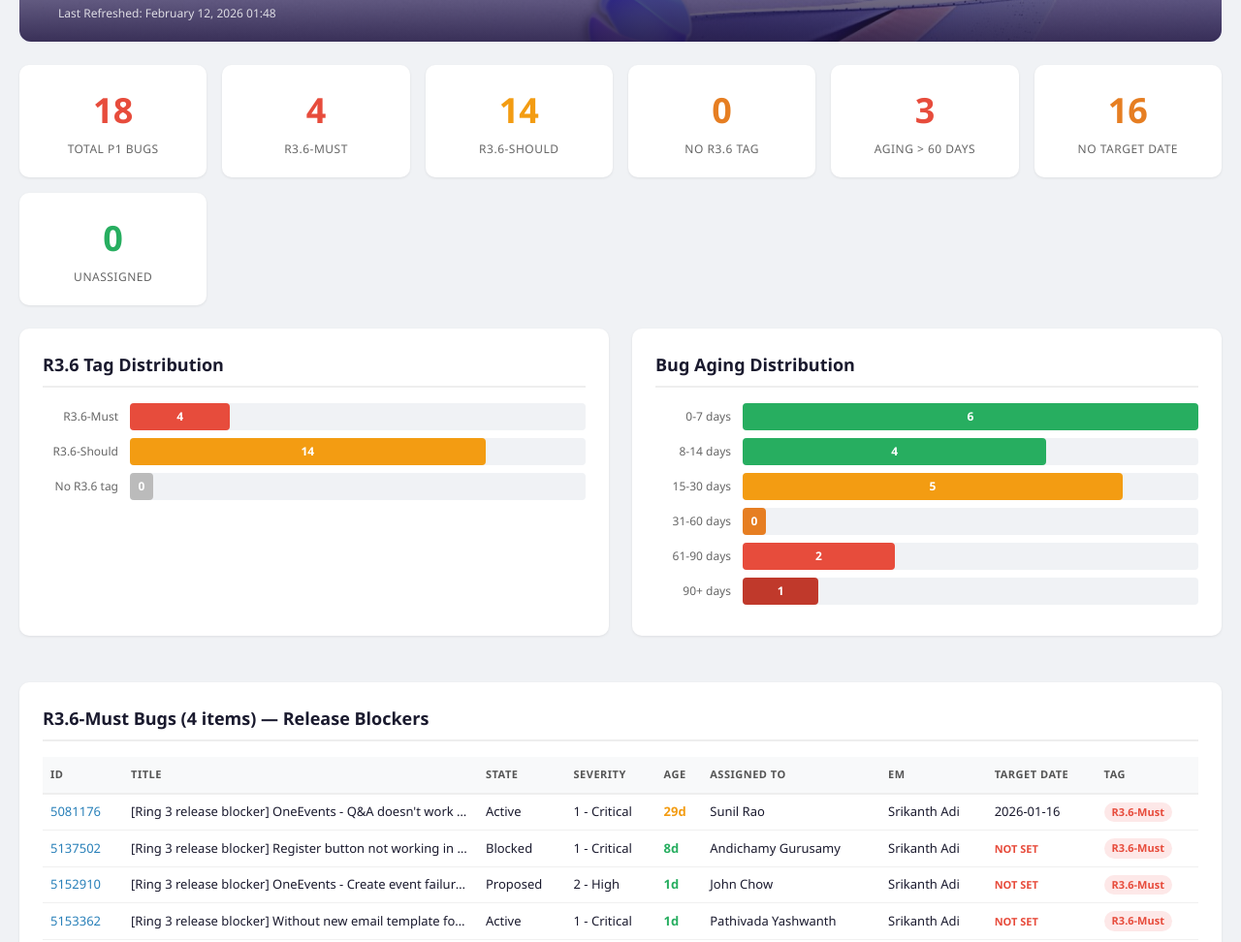
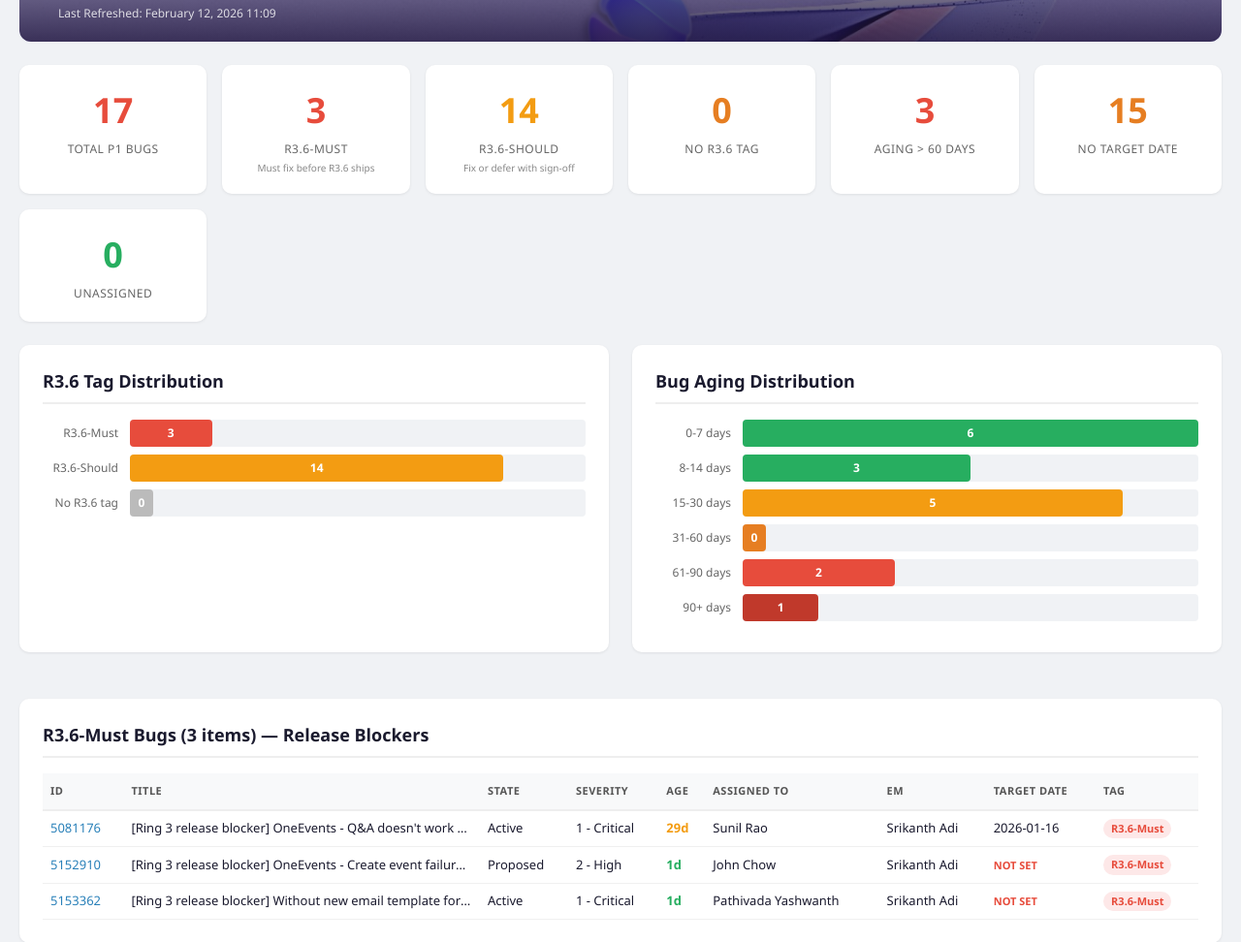
Before and after one commit to rkundu-msft/oneevents-release-readiness, a plain HTML site: page index.html in a window 1280 px wide. Shown: the part 157-1129 px from the top of the page at 97% size. Drawn offline with Linux system fonts and the light colour scheme.

Commit message:
Update report: February 12, 2026 11:09

```diff
--- a/index.html
+++ b/index.html
@@ -25,6 +25,7 @@
     .card.must .number { color: #e74c3c; }
     .card.should .number { color: #f39c12; }
     .card.ok .number { color: #27ae60; }
+    .card-desc { font-size: 10px; color: #888; margin-top: 4px; line-height: 1.3; }
 
     .section { background: white; border-radius: 10px; padding: 24px; box-shadow: 0 1px 3px rgba(0,0,0,0.08); margin-bottom: 24px; }
     .section h2 { font-size: 18px; margin-bottom: 16px; color: #1a1a2e; border-bottom: 2px solid #eee; padding-bottom: 8px; }
@@ -87,23 +88,25 @@
 <div class="header">
     <div class="header-content">
         <h1>One Events — P1 Bug Release Readiness Report</h1>
-        <div class="gen-date">Last Refreshed: February 12, 2026 01:48</div>
+        <div class="gen-date">Last Refreshed: February 12, 2026 11:09</div>
     </div>
 </div>
 
 <!-- Dashboard Cards -->
 <div class="dashboard">
     <div class="card critical">
-        <div class="number">18</div>
+        <div class="number">17</div>
         <div class="label">Total P1 Bugs</div>
     </div>
-    <div class="card must">
-        <div class="number">4</div>
+    <div class="card must" title="Release blockers — must be fixed before R3.6 ships. No exceptions.">
+        <div class="number">3</div>
         <div class="label">R3.6-Must</div>
+        <div class="card-desc">Must fix before R3.6 ships</div>
     </div>
-    <div class="card should">
+    <div class="card should" title="High priority — should be fixed for R3.6 but can be deferred with explicit sign-off.">
         <div class="number">14</div>
         <div class="label">R3.6-Should</div>
+        <div class="card-desc">Fix or defer with sign-off</div>
     </div>
     <div class="card warn">
         <div class="number">0</div>
@@ -114,7 +117,7 @@
         <div class="label">Aging > 60 days</div>
     </div>
     <div class="card warn">
-        <div class="number">16</div>
+        <div class="number">15</div>
         <div class="label">No Target Date</div>
     </div>
     <div class="card ok">
@@ -130,13 +133,13 @@
         <div class="bar-row">
             <span class="bar-label">R3.6-Must</span>
             <div class="bar-track">
-                <div class="bar-fill" style="width:22%;background:#e74c3c">4</div>
+                <div class="bar-fill" style="width:18%;background:#e74c3c">3</div>
             </div>
         </div>
         <div class="bar-row">
             <span class="bar-label">R3.6-Should</span>
             <div class="bar-track">
-                <div class="bar-fill" style="width:78%;background:#f39c12">14</div>
+                <div class="bar-fill" style="width:82%;background:#f39c12">14</div>
             </div>
         </div>
         <div class="bar-row">
@@ -158,7 +161,7 @@
             <div class="bar-row">
                 <span class="bar-label">8-14 days</span>
                 <div class="bar-track">
-                    <div class="bar-fill" style="width:66.66666666666666%;background:#27ae60">4</div>
+                    <div class="bar-fill" style="width:50.0%;background:#27ae60">3</div>
                 </div>
             </div>
             <div class="bar-row">
@@ -190,7 +193,7 @@
 
 <!-- R3.6-Must Bugs -->
 <div class="section">
-    <h2>R3.6-Must Bugs (4 items) — Release Blockers</h2>
+    <h2>R3.6-Must Bugs (3 items) — Release Blockers</h2>
 
     <table><thead><tr><th>ID</th><th>Title</th><th>State</th><th>Severity</th><th>Age</th><th>Assigned To</th><th>EM</th><th>Target Date</th><th>Tag</th></tr></thead><tbody><tr>
             <td><a href="https://dev.azure.com/domoreexp/MSTeams/_workitems/edit/5081176" target="_blank">5081176</a></td>
@@ -201,16 +204,6 @@
             <td>Sunil Rao</td>
             <td>Srikanth Adi</td>
             <td>2026-01-16</td>
-            <td><span class="badge must">R3.6-Must</span></td>
-        </tr><tr>
-            <td><a href="https://dev.azure.com/domoreexp/MSTeams/_workitems/edit/5137502" target="_blank">5137502</a></td>
-            <td class="title" title="[Ring 3 release blocker] Register button not working in landing page in test tenant in Ring 3">[Ring 3 release blocker] Register button not working in landing page i</td>
-            <td>Blocked</td>
-            <td>1 - Critical</td>
-            <td style="color:#27ae60;font-weight:700">8d</td>
-            <td>Andichamy Gurusamy</td>
-            <td>Srikanth Adi</td>
-            <td><span class="no-date">NOT SET</span></td>
             <td><span class="badge must">R3.6-Must</span></td>
         </tr><tr>
             <td><a href="https://dev.azure.com/domoreexp/MSTeams/_workitems/edit/5152910" target="_blank">5152910</a></td>
@@ -390,7 +383,7 @@
 </div>
 
 <div class="footer">
-    One Events Release Readiness Report | Generated February 12, 2026 01:48 | 18 P1 Bugs
+    One Events Release Readiness Report | Generated February 12, 2026 11:09 | 17 P1 Bugs
 </div>
 
 </div>
```
